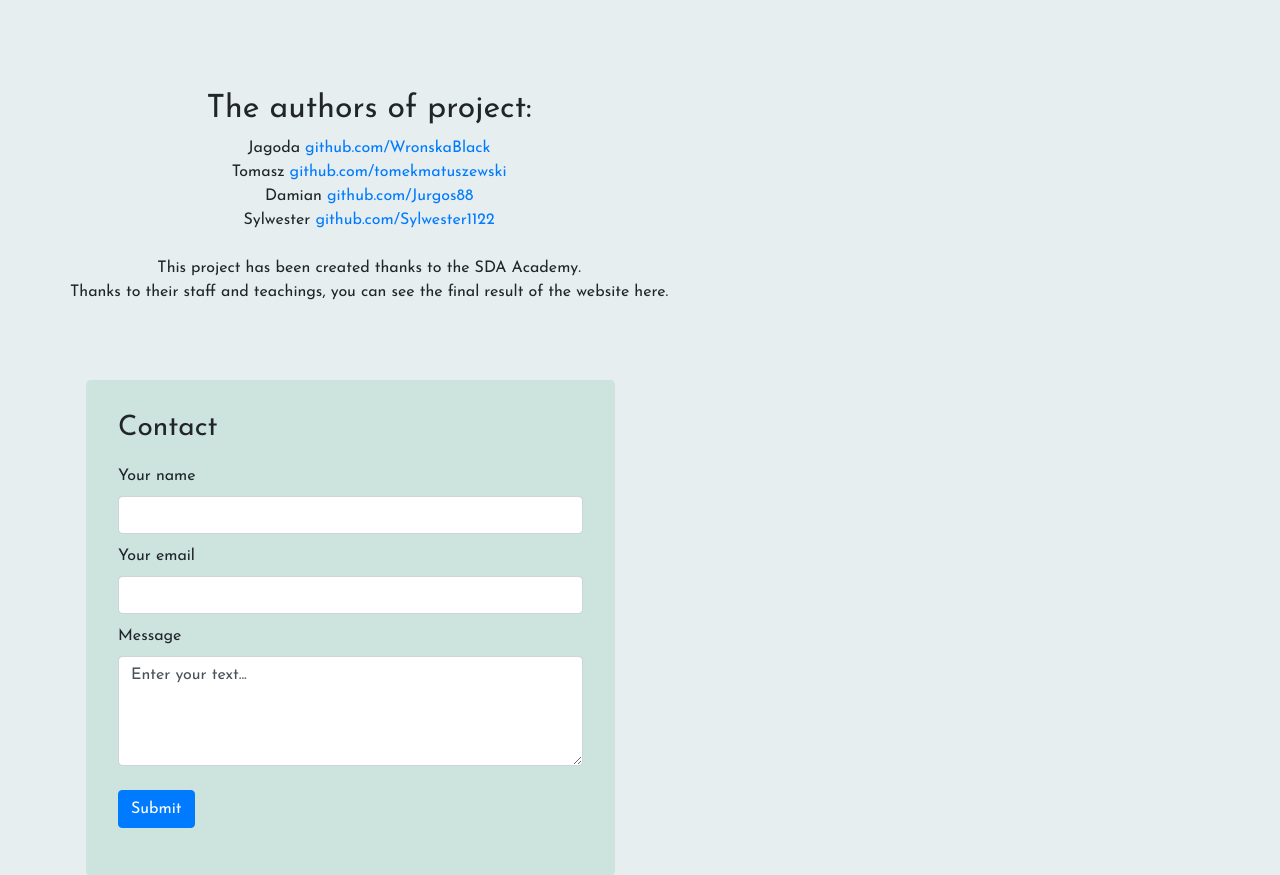
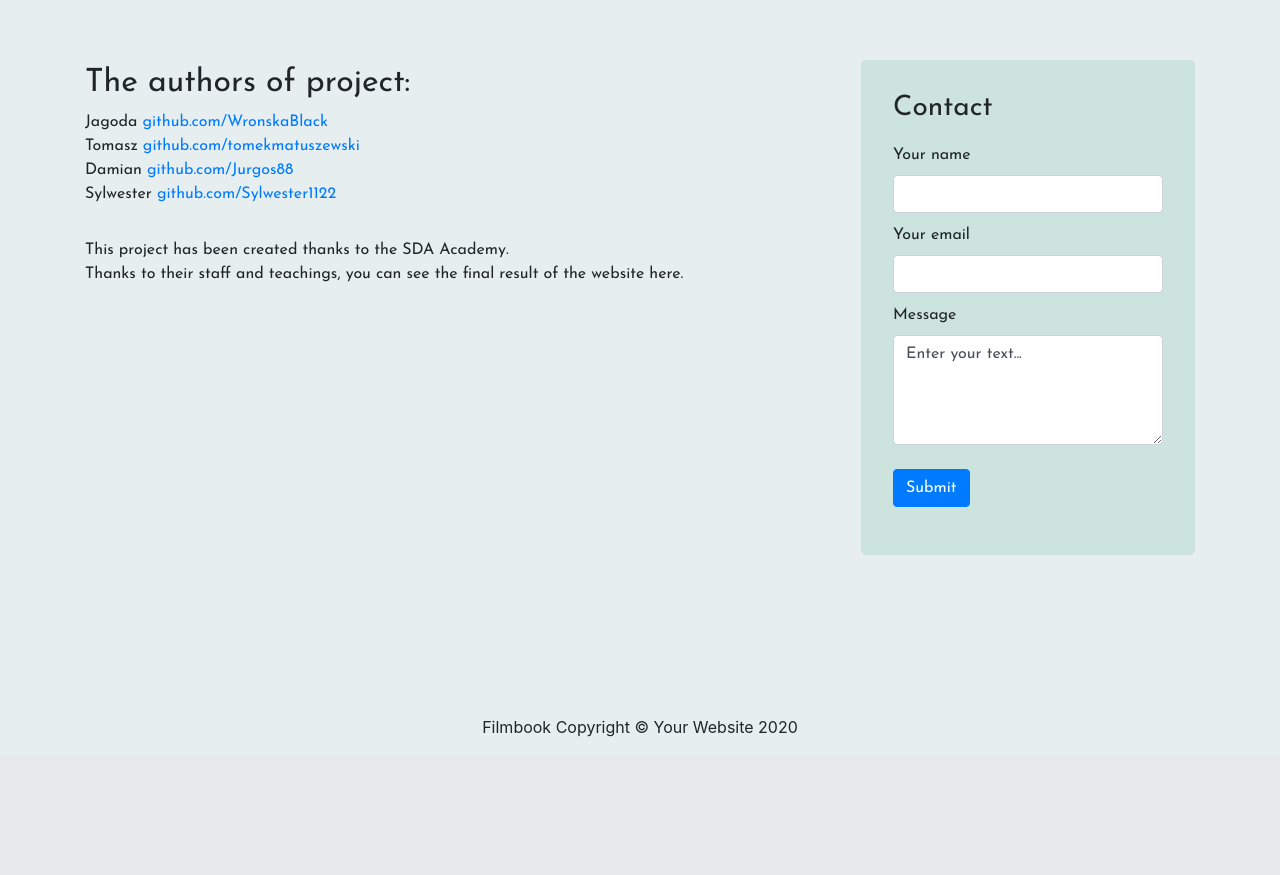
Before and after one commit to tomekmatuszewski/Filmbook, a Django app: page /about/ in a window 1280 px wide. Shown: the part 67-942 px from the top of the page. After the commit the page ends 804 px from the top, so only its background shows below. Run offline with Django 3.2, Linux system fonts and the light colour scheme; parts of the project's set-up code (start-up, migrations or seed data) failed here and were passed over; some libraries are stand-ins or nearby versions.

Commit message:
about merged

```diff
--- a/static/css/main.css
+++ b/static/css/main.css
@@ -83,11 +83,14 @@ footer{
 
 
 
-.authors{
-    text-align: center;
-    padding-top: 90px;
+#authors{
     align: justify;
     }
+
+#authors a{
+    display: inline;
+    margin-top: 30px;
+}
 
 .tekst{
     text-overflow: ellipsis;
--- a/templates/about.html
+++ b/templates/about.html
@@ -2,8 +2,8 @@
 {% load crispy_forms_tags %}
 {% block content %}
 
-<div class="authors">
-    <h2>The authors of project:</h2>
+<div id="authors" class="col-md-8 mt-5">
+    <h2 class="mt-3">The authors of project:</h2>
 
 
     Jagoda <a href="https://github.com/WronskaBlack" target="_blank">github.com/WronskaBlack</a><br>
@@ -18,11 +18,11 @@
     Sylwester <a href="https://github.com/Sylwester1122" target="_blank">github.com/Sylwester1122</a>
 
 
-    <p class="tekst"><br>This project has been created thanks to the SDA Academy.<br> Thanks to their staff and teachings,
+    <p class="tekst mt-2"><br>This project has been created thanks to the SDA Academy.<br> Thanks to their staff and teachings,
         you can see the
         final result of the website here.</p>
 </div>
-<div class="sidebar">
+<div class="sidebar col-md-4">
 
     <div class="jumbotron">
 
```
